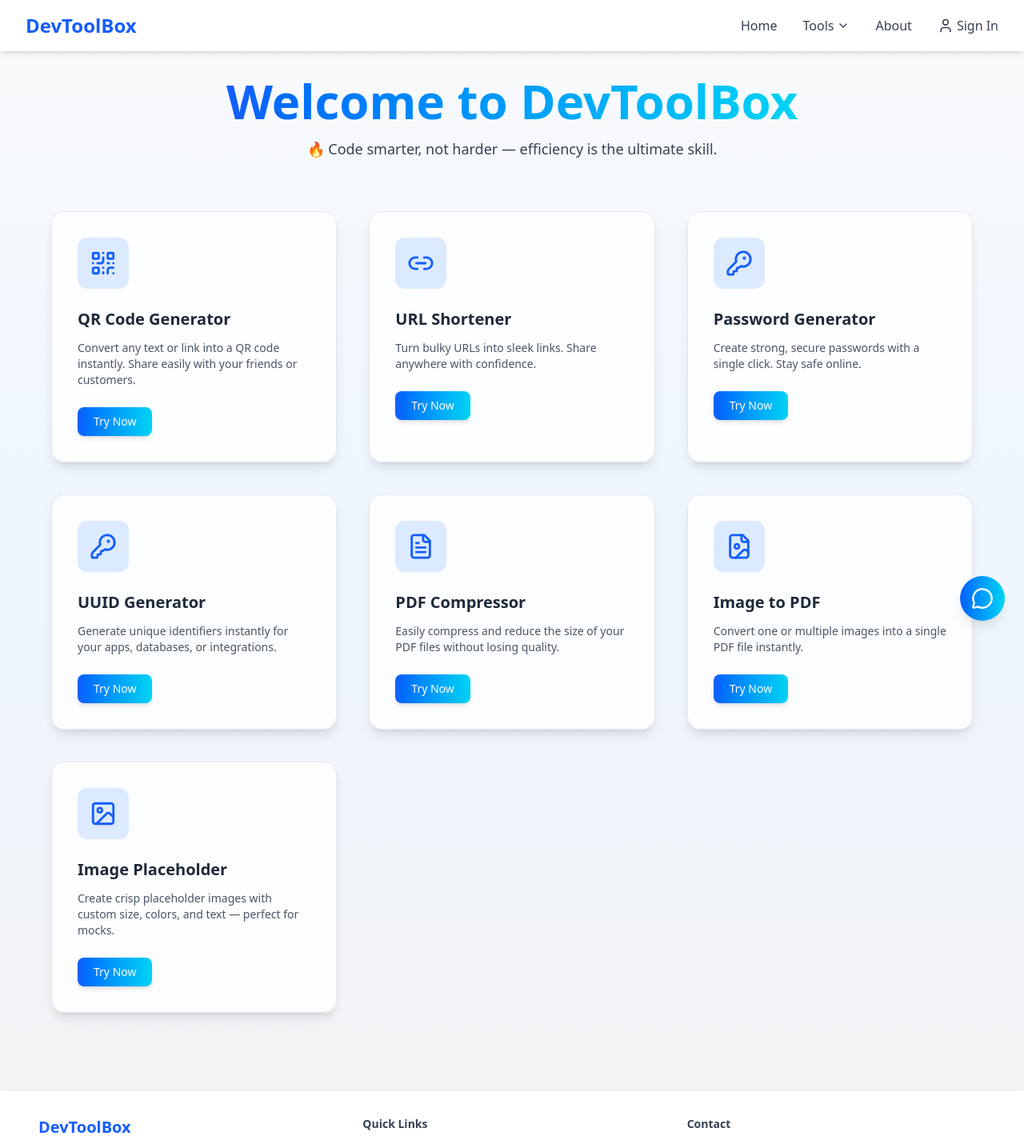
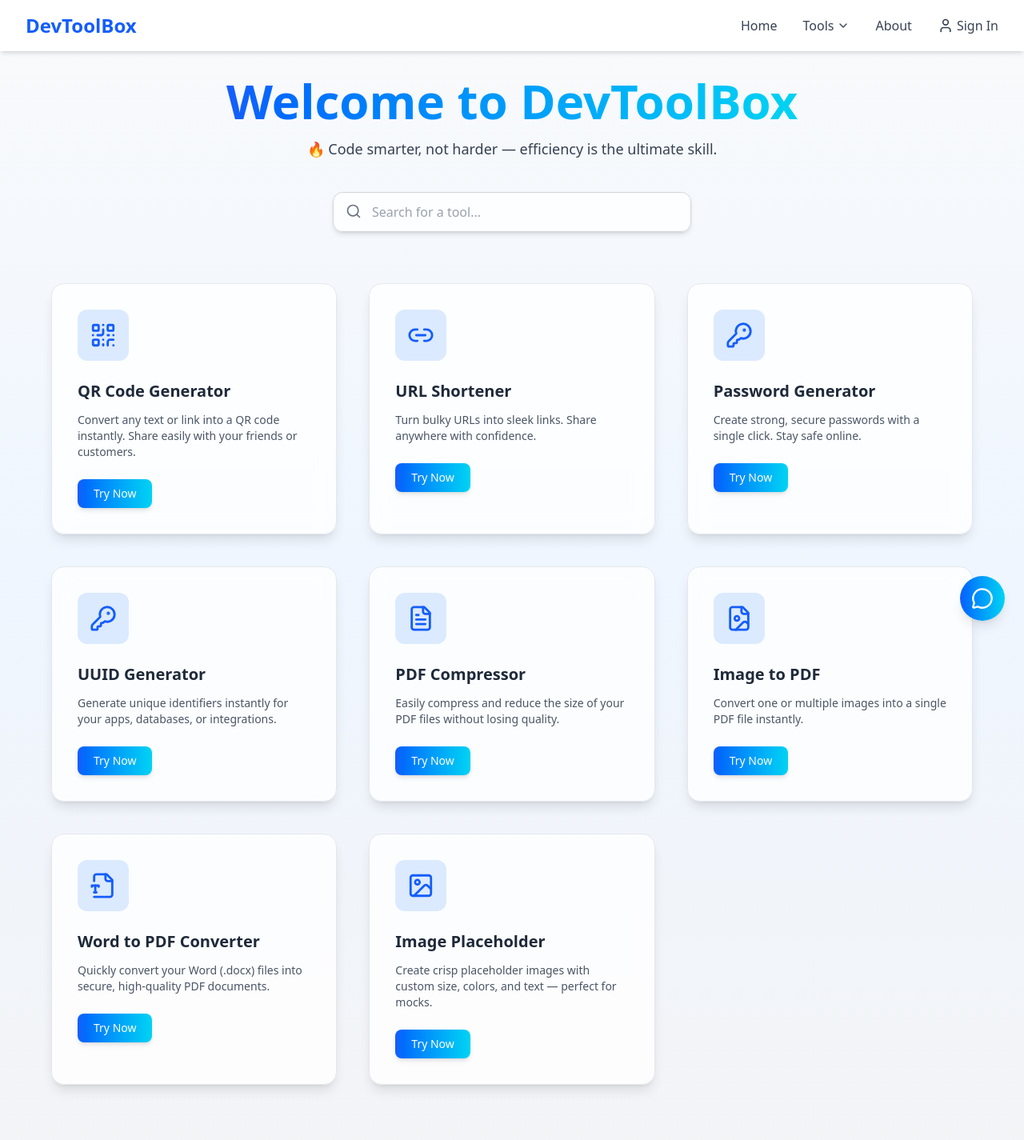
Before and after one commit to coAyush/DeveloperToolsApiProject, a React (Vite) app in the folder FrontEnd/: page /home in a window 1280 px wide. Shown: the top 1425 px of the page at 80% size. Built offline with nearby package versions, Linux system fonts and the light colour scheme.

Commit message:
Update Home.jsx

```diff
--- a/FrontEnd/src/pages/Home.jsx
+++ b/FrontEnd/src/pages/Home.jsx
@@ -6,9 +6,11 @@ import {
   FileText,
   FileImage,
   Image as ImageIcon,
-} from "lucide-react"; // 👈 FileImage add kiya
-import { Link } from "react-router-dom"; // 👈 ToolCard ke andar Link use ho raha tha, import missing tha
-import ChatWidget from "../components/ChatWidget"; // 👈 ChatWidget ka import bhi add karo
+  FileType2,
+  Search,
+} from "lucide-react";
+import { Link } from "react-router-dom";
+import ChatWidget from "../components/ChatWidget";
 
 const quotes = [
   "🚀 Empower your creativity — the right tools make magic happen.",
@@ -18,23 +20,69 @@ const quotes = [
   "✨ Every great project starts with one simple step — let’s begin.",
 ];
 
+// ✅ All tool data centralized
+const tools = [
+  {
+    icon: QrCode,
+    title: "QR Code Generator",
+    desc: "Convert any text or link into a QR code instantly. Share easily with your friends or customers.",
+    link: "/tools/qr",
+  },
+  {
+    icon: Link2,
+    title: "URL Shortener",
+    desc: "Turn bulky URLs into sleek links. Share anywhere with confidence.",
+    link: "/tools/url",
+  },
+  {
+    icon: KeyRound,
+    title: "Password Generator",
+    desc: "Create strong, secure passwords with a single click. Stay safe online.",
+    link: "/tools/password",
+  },
+  {
+    icon: KeyRound,
+    title: "UUID Generator",
+    desc: "Generate unique identifiers instantly for your apps, databases, or integrations.",
+    link: "/tools/uuid",
+  },
+  {
+    icon: FileText,
+    title: "PDF Compressor",
+    desc: "Easily compress and reduce the size of your PDF files without losing quality.",
+    link: "/tools/pdf-compressor",
+  },
+  {
+    icon: FileImage,
+    title: "Image to PDF",
+    desc: "Convert one or multiple images into a single PDF file instantly.",
+    link: "/tools/img-to-pdf",
+  },
+  {
+    icon: FileType2,
+    title: "Word to PDF Converter",
+    desc: "Quickly convert your Word (.docx) files into secure, high-quality PDF documents.",
+    link: "/tools/word-to-pdf",
+  },
+  {
+    icon: ImageIcon,
+    title: "Image Placeholder",
+    desc: "Create crisp placeholder images with custom size, colors, and text — perfect for mocks.",
+    link: "/tools/placeholder",
+  },
+];
+
 const ToolCard = ({ icon: Icon, title, desc, link }) => (
   <Link
     to={link}
     className="relative bg-white/80 backdrop-blur-md rounded-2xl shadow-lg p-8 border border-gray-200
                hover:shadow-2xl hover:scale-[1.03] transition transform group cursor-pointer overflow-hidden block"
   >
-    {/* Gradient Hover Overlay */}
-    <div
-      className="absolute inset-0 bg-gradient-to-r from-blue-500 to-cyan-400
-                    opacity-0 group-hover:opacity-10 transition"
-    ></div>
+    {/* Gradient Overlay */}
+    <div className="absolute inset-0 bg-gradient-to-r from-blue-500 to-cyan-400 opacity-0 group-hover:opacity-10 transition"></div>
 
     {/* Icon */}
-    <div
-      className="flex items-center justify-center w-16 h-16 rounded-xl bg-blue-100 mb-6
-                    group-hover:bg-blue-200 transition relative z-10"
-    >
+    <div className="flex items-center justify-center w-16 h-16 rounded-xl bg-blue-100 mb-6 group-hover:bg-blue-200 transition relative z-10">
       <Icon size={34} className="text-blue-600" />
     </div>
 
@@ -44,11 +92,9 @@ const ToolCard = ({ icon: Icon, title, desc, link }) => (
     </h2>
     <p className="text-sm text-gray-600 mb-6 relative z-10">{desc}</p>
 
-    {/* Button Style but not actual button */}
-    <span
-      className="px-5 py-2 inline-block bg-gradient-to-r from-blue-600 to-cyan-400 text-white
-                 text-sm font-medium rounded-lg shadow-md hover:shadow-lg hover:scale-105 transition relative z-10"
-    >
+    {/* Button */}
+    <span className="px-5 py-2 inline-block bg-gradient-to-r from-blue-600 to-cyan-400 text-white
+                 text-sm font-medium rounded-lg shadow-md hover:shadow-lg hover:scale-105 transition relative z-10">
       Try Now
     </span>
   </Link>
@@ -56,6 +102,7 @@ const ToolCard = ({ icon: Icon, title, desc, link }) => (
 
 const Home = () => {
   const [currentQuote, setCurrentQuote] = useState(0);
+  const [searchTerm, setSearchTerm] = useState("");
 
   useEffect(() => {
     const interval = setInterval(
@@ -65,70 +112,55 @@ const Home = () => {
     return () => clearInterval(interval);
   }, []);
 
+  // ✅ Filter tools based on search input
+  const filteredTools = tools.filter((tool) =>
+    tool.title.toLowerCase().includes(searchTerm.toLowerCase())
+  );
+
   return (
     <div className="min-h-screen bg-gradient-to-b from-gray-50 via-blue-50 to-gray-100 px-6 py-24 flex flex-col items-center">
       {/* Heading Section */}
-      <h1
-        className="text-4xl md:text-6xl font-extrabold text-center mb-4
-                     bg-gradient-to-r from-blue-600 to-cyan-400 bg-clip-text text-transparent"
-      >
+      <h1 className="text-4xl md:text-6xl font-extrabold text-center mb-4
+                     bg-gradient-to-r from-blue-600 to-cyan-400 bg-clip-text text-transparent">
         Welcome to DevToolBox
       </h1>
 
       {/* Rotating Quotes */}
       <p
         key={currentQuote}
-        className="text-gray-700 text-base md:text-lg text-center max-w-2xl mb-16 animate-fade-in"
+        className="text-gray-700 text-base md:text-lg text-center max-w-2xl mb-10 animate-fade-in"
       >
         {quotes[currentQuote]}
       </p>
 
-      {/* Cards Section */}
-      <div className="w-full max-w-6xl grid grid-cols-1 sm:grid-cols-2 lg:grid-cols-3 gap-10">
-        <ToolCard
-          icon={QrCode}
-          title="QR Code Generator"
-          desc="Convert any text or link into a QR code instantly. Share easily with your friends or customers."
-          link="/tools/qr"
+      {/* ✅ Search Bar */}
+      <div className="relative w-full max-w-md mb-16">
+        <input
+          type="text"
+          placeholder="Search for a tool..."
+          value={searchTerm}
+          onChange={(e) => setSearchTerm(e.target.value)}
+          className="w-full py-3 pl-12 pr-4 rounded-xl shadow-md border border-gray-300 focus:ring-2 focus:ring-blue-400 outline-none
+                     transition-all placeholder-gray-400 text-gray-700 bg-white/80 backdrop-blur-md hover:shadow-lg"
         />
-        <ToolCard
-          icon={Link2}
-          title="URL Shortener"
-          desc="Turn bulky URLs into sleek links. Share anywhere with confidence."
-          link="/tools/url"
-        />
-        <ToolCard
-          icon={KeyRound}
-          title="Password Generator"
-          desc="Create strong, secure passwords with a single click. Stay safe online."
-          link="/tools/password"
-        />
-        <ToolCard
-          icon={KeyRound}
-          title="UUID Generator"
-          desc="Generate unique identifiers instantly for your apps, databases, or integrations."
-          link="/tools/uuid"
-        />
-        <ToolCard
-          icon={FileText}
-          title="PDF Compressor"
-          desc="Easily compress and reduce the size of your PDF files without losing quality."
-          link="/tools/pdf-compressor"
-        />
-        <ToolCard
-          icon={FileImage}
-          title="Image to PDF"
-          desc="Convert one or multiple images into a single PDF file instantly."
-          link="/tools/img-to-pdf"
-        />
-        <ToolCard
-          icon={ImageIcon}
-          title="Image Placeholder"
-          desc="Create crisp placeholder images with custom size, colors, and text — perfect for mocks."
-          link="/tools/placeholder"
+        <Search
+          size={20}
+          className="absolute left-4 top-3.5 text-gray-500"
         />
       </div>
-      {/* <ChatWidget /> */}
+
+      {/* Cards Section */}
+      {filteredTools.length > 0 ? (
+        <div className="w-full max-w-6xl grid grid-cols-1 sm:grid-cols-2 lg:grid-cols-3 gap-10">
+          {filteredTools.map((tool, index) => (
+            <ToolCard key={index} {...tool} />
+          ))}
+        </div>
+      ) : (
+        <p className="text-gray-600 text-center mt-6 text-lg">
+          😕 No tools found for "<span className="font-semibold">{searchTerm}</span>"
+        </p>
+      )}
     </div>
   );
 };
```
